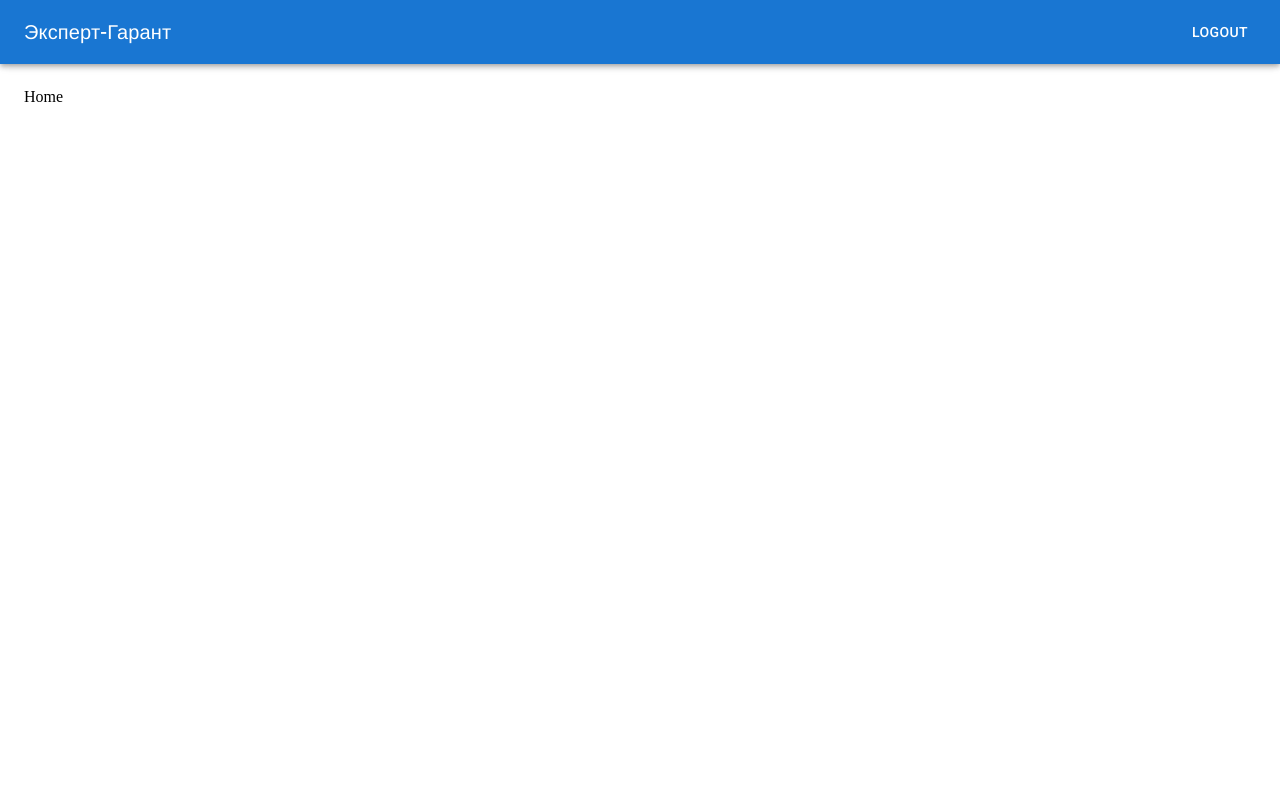
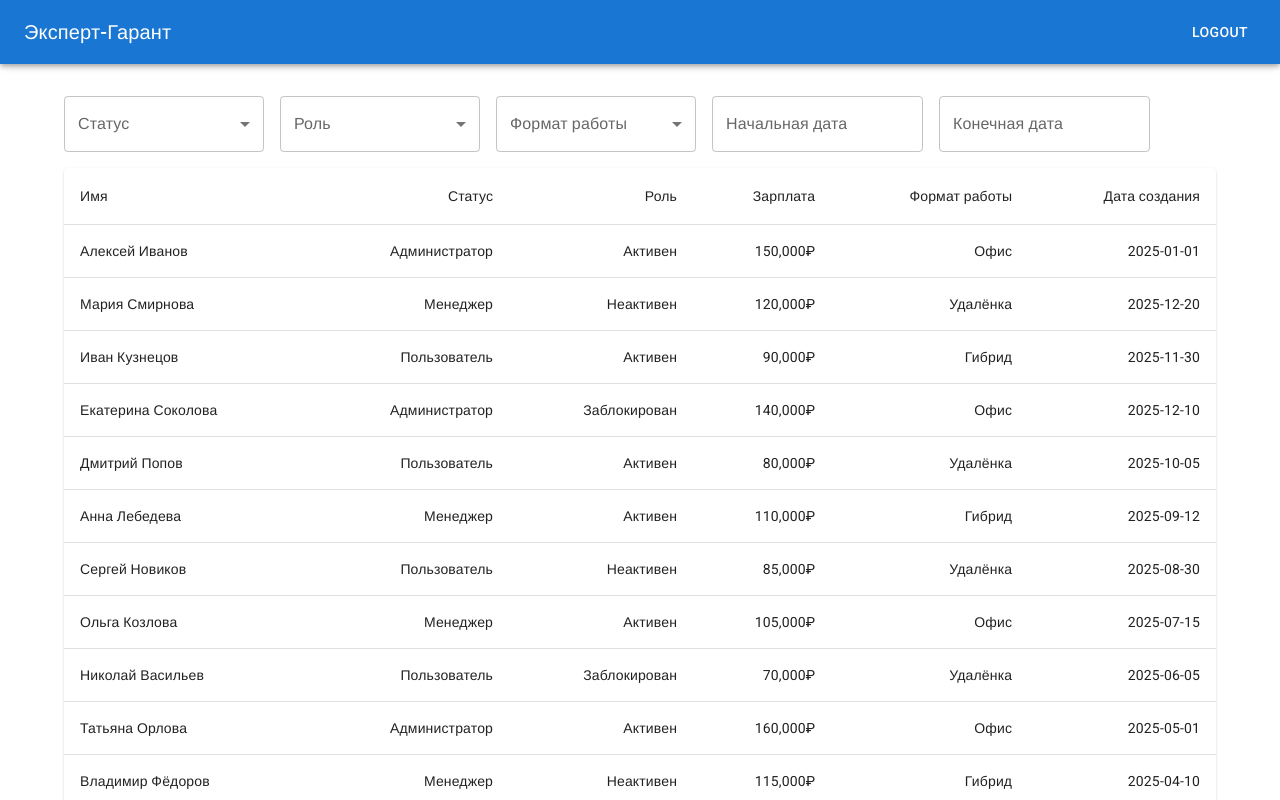
Before and after one commit to DimaChekashov/foxsay-work-tests, a React (Vite) app in the folder expert-garant/: page / in a window 1280 px wide. Shown: the top 800 px of the page. Built offline with nearby package versions, Linux system fonts and the light colour scheme; sample sign-in values are in the browser's storage; a web font is replaced by a local one.

Commit message:
implements Home page

```diff
--- a/expert-garant/package.json
+++ b/expert-garant/package.json
@@ -14,6 +14,8 @@
     "@emotion/styled": "^11.14.0",
     "@fontsource/roboto": "^5.1.1",
     "@mui/material": "^6.4.0",
+    "@mui/x-date-pickers": "^7.24.0",
+    "dayjs": "^1.11.13",
     "react": "^18.3.1",
     "react-dom": "^18.3.1",
     "react-router-dom": "^7.1.3"
--- a/expert-garant/src/app/App.tsx
+++ b/expert-garant/src/app/App.tsx
@@ -13,7 +13,7 @@ function App() {
     <BrowserRouter>
       <AuthProvider>
         <Header />
-        <Box component="main" sx={{ p: 3 }}>
+        <Box component="main">
           <Toolbar />
           <Routes>
             <Route
--- a/expert-garant/src/pages/Home/Home.tsx
+++ b/expert-garant/src/pages/Home/Home.tsx
@@ -1,8 +1,164 @@
-import React from 'react';
+import { Box, Container, FormControl, InputLabel, MenuItem, Paper, Select, SelectChangeEvent, Table, TableBody, TableCell, TableContainer, TableHead, TableRow } from '@mui/material';
+import { useState } from 'react';
+import { DatePicker } from "@mui/x-date-pickers/DatePicker";
+import { AdapterDayjs } from '@mui/x-date-pickers/AdapterDayjs';
+import dayjs, { Dayjs } from "dayjs";
+import { LocalizationProvider } from '@mui/x-date-pickers';
+
+const mockData = [
+  { id: 1, username: "Алексей Иванов", status: "Активен", role: "Администратор", salary: "150,000₽", workFormat: "Офис", createdAt: "2025-01-01" },
+  { id: 2, username: "Мария Смирнова", status: "Неактивен", role: "Менеджер", salary: "120,000₽", workFormat: "Удалёнка", createdAt: "2025-12-20" },
+  { id: 3, username: "Иван Кузнецов", status: "Активен", role: "Пользователь", salary: "90,000₽", workFormat: "Гибрид", createdAt: "2025-11-30" },
+  { id: 4, username: "Екатерина Соколова", status: "Заблокирован", role: "Администратор", salary: "140,000₽", workFormat: "Офис", createdAt: "2025-12-10" },
+  { id: 5, username: "Дмитрий Попов", status: "Активен", role: "Пользователь", salary: "80,000₽", workFormat: "Удалёнка", createdAt: "2025-10-05" },
+  { id: 6, username: "Анна Лебедева", status: "Активен", role: "Менеджер", salary: "110,000₽", workFormat: "Гибрид", createdAt: "2025-09-12" },
+  { id: 7, username: "Сергей Новиков", status: "Неактивен", role: "Пользователь", salary: "85,000₽", workFormat: "Удалёнка", createdAt: "2025-08-30" },
+  { id: 8, username: "Ольга Козлова", status: "Активен", role: "Менеджер", salary: "105,000₽", workFormat: "Офис", createdAt: "2025-07-15" },
+  { id: 9, username: "Николай Васильев", status: "Заблокирован", role: "Пользователь", salary: "70,000₽", workFormat: "Удалёнка", createdAt: "2025-06-05" },
+  { id: 10, username: "Татьяна Орлова", status: "Активен", role: "Администратор", salary: "160,000₽", workFormat: "Офис", createdAt: "2025-05-01" },
+  { id: 11, username: "Владимир Фёдоров", status: "Неактивен", role: "Менеджер", salary: "115,000₽", workFormat: "Гибрид", createdAt: "2025-04-10" },
+  { id: 12, username: "Елена Морозова", status: "Активен", role: "Пользователь", salary: "75,000₽", workFormat: "Удалёнка", createdAt: "2025-03-20" },
+  { id: 13, username: "Михаил Захаров", status: "Заблокирован", role: "Менеджер", salary: "95,000₽", workFormat: "Офис", createdAt: "2025-02-14" },
+  { id: 14, username: "Светлана Петрова", status: "Активен", role: "Администратор", salary: "145,000₽", workFormat: "Гибрид", createdAt: "2025-01-30" },
+  { id: 15, username: "Артём Васильев", status: "Неактивен", role: "Пользователь", salary: "80,000₽", workFormat: "Удалёнка", createdAt: "2025-01-15" },
+];
 
 function Home() {
+  const [filters, setFilters] = useState({
+    status: "",
+    role: "",
+    workFormat: "",
+  });
+  const [startDate, setStartDate] = useState<Dayjs | null>(null);
+  const [endDate, setEndDate] = useState<Dayjs | null>(null);
+
+  const handleFilterChange = (e: SelectChangeEvent) => {
+    const { name, value } = e.target;
+    setFilters({ ...filters, [name]: value });
+  };
+
+  // Отфильтрованные данные
+  const filteredData = mockData.filter((item) => {
+    const itemDate = dayjs(item.createdAt);
+
+    const matchesStatus = filters.status ? item.status === filters.status : true;
+    const matchesRole = filters.role ? item.role === filters.role : true;
+    const matchesWorkFormat = filters.workFormat ? item.workFormat === filters.workFormat : true;
+    const matchesStartDate = startDate ? itemDate.isAfter(startDate.subtract(1, "day")) : true;
+    const matchesEndDate = endDate ? itemDate.isBefore(endDate.add(1, "day")) : true;
+
+    return matchesStatus && matchesRole && matchesWorkFormat && matchesStartDate && matchesEndDate;
+  });
+
+
   return (
-    <div>Home</div>
+    <Container
+      sx={{
+        paddingTop: 4,
+      }}
+    >
+      <Box sx={{ display: "flex", gap: 2, marginBottom: 2 }}>
+        <FormControl sx={{ minWidth: 200 }}>
+          <InputLabel id="status-select-label">Статус</InputLabel>
+          <Select
+            labelId="status-select-label"
+            id="status-select"
+            value={filters.status}
+            label="Статус"
+            onChange={handleFilterChange}
+            name="status"
+          >
+            <MenuItem value="">Все</MenuItem>
+            <MenuItem value="Активен">Активен</MenuItem>
+            <MenuItem value="Неактивен">Неактивен</MenuItem>
+            <MenuItem value="Заблокирован">Заблокирован</MenuItem>
+          </Select>
+        </FormControl>
+        <FormControl sx={{ minWidth: 200 }}>
+          <InputLabel id="role-select-label">Роль</InputLabel>
+          <Select
+            labelId="role-select-label"
+            id="role-select"
+            value={filters.role}
+            label="Статус"
+            onChange={handleFilterChange}
+            name="role"
+          >
+            <MenuItem value="">Все</MenuItem>
+            <MenuItem value="Администратор">Администратор</MenuItem>
+            <MenuItem value="Менеджер">Менеджер</MenuItem>
+            <MenuItem value="Пользователь">Пользователь</MenuItem>
+          </Select>
+        </FormControl>
+        <FormControl sx={{ minWidth: 200 }}>
+          <InputLabel id="work-format-select-label">Формат работы</InputLabel>
+          <Select
+            labelId="work-format-select-label"
+            id="work-format-select"
+            value={filters.workFormat}
+            label="Статус"
+            onChange={handleFilterChange}
+            name="workFormat"
+          >
+            <MenuItem value="">Все</MenuItem>
+            <MenuItem value="Офис">Офис</MenuItem>
+            <MenuItem value="Удалёнка">Удалёнка</MenuItem>
+            <MenuItem value="Гибрид">Гибрид</MenuItem>
+          </Select>
+        </FormControl>
+        <LocalizationProvider dateAdapter={AdapterDayjs}>
+          <DatePicker
+            label="Начальная дата"
+            value={startDate}
+            onChange={(newValue) => setStartDate(newValue)}
+          />
+          <DatePicker
+            label="Конечная дата"
+            value={endDate}
+            onChange={(newValue) => setEndDate(newValue)}
+          />
+        </LocalizationProvider>
+      </Box>
+      <TableContainer component={Paper}>
+        <Table sx={{ minWidth: 650 }} aria-label="simple table">
+          <TableHead>
+            <TableRow>
+              <TableCell>Имя</TableCell>
+              <TableCell align="right">Статус</TableCell>
+              <TableCell align="right">Роль</TableCell>
+              <TableCell align="right">Зарплата</TableCell>
+              <TableCell align="right">Формат работы</TableCell>
+              <TableCell align="right">Дата создания</TableCell>
+            </TableRow>
+          </TableHead>
+          <TableBody>
+            {filteredData.length > 0 ? (
+              filteredData.map(({ id, username, status, role, salary, workFormat, createdAt }) => (
+                <TableRow
+                  key={id}
+                  sx={{ '&:last-child td, &:last-child th': { border: 0 } }}
+                >
+                  <TableCell component="th" scope="row">
+                    {username}
+                  </TableCell>
+                  <TableCell align="right">{role}</TableCell>
+                  <TableCell align="right">{status}</TableCell>
+                  <TableCell align="right">{salary}</TableCell>
+                  <TableCell align="right">{workFormat}</TableCell>
+                  <TableCell align="right">{createdAt}</TableCell>
+                </TableRow>
+              ))) : (
+                <TableRow>
+                  <TableCell colSpan={6} align="center">
+                    Нет данных
+                  </TableCell>
+                </TableRow>
+              )
+            }
+          </TableBody>
+        </Table>
+      </TableContainer>
+    </Container>
   );
 }
 
--- a/expert-garant/src/pages/Login/Login.tsx
+++ b/expert-garant/src/pages/Login/Login.tsx
@@ -37,10 +37,7 @@ function Login() {
   return (
     <Container
       sx={{
-        display: 'flex',
-        justifyContent: 'center',
-        alignItems: 'center',
-        height: '100vh',
+        paddingTop: 8,
       }}
     >
       <Box sx={{ maxWidth: 500, width: '100%', margin: '0 auto' }}>
--- a/expert-garant/src/pages/ResetPassword/ResetPassword.tsx
+++ b/expert-garant/src/pages/ResetPassword/ResetPassword.tsx
@@ -38,10 +38,7 @@ function ResetPassword() {
   return (
     <Container
       sx={{
-        display: 'flex',
-        justifyContent: 'center',
-        alignItems: 'center',
-        height: '100vh',
+        paddingTop: 8,
       }}
     >
       <Box sx={{ maxWidth: 500, width: '100%', margin: '0 auto' }}>
```
Also changed, not shown: 1 other file (tests, documents, lock files or other folders).
